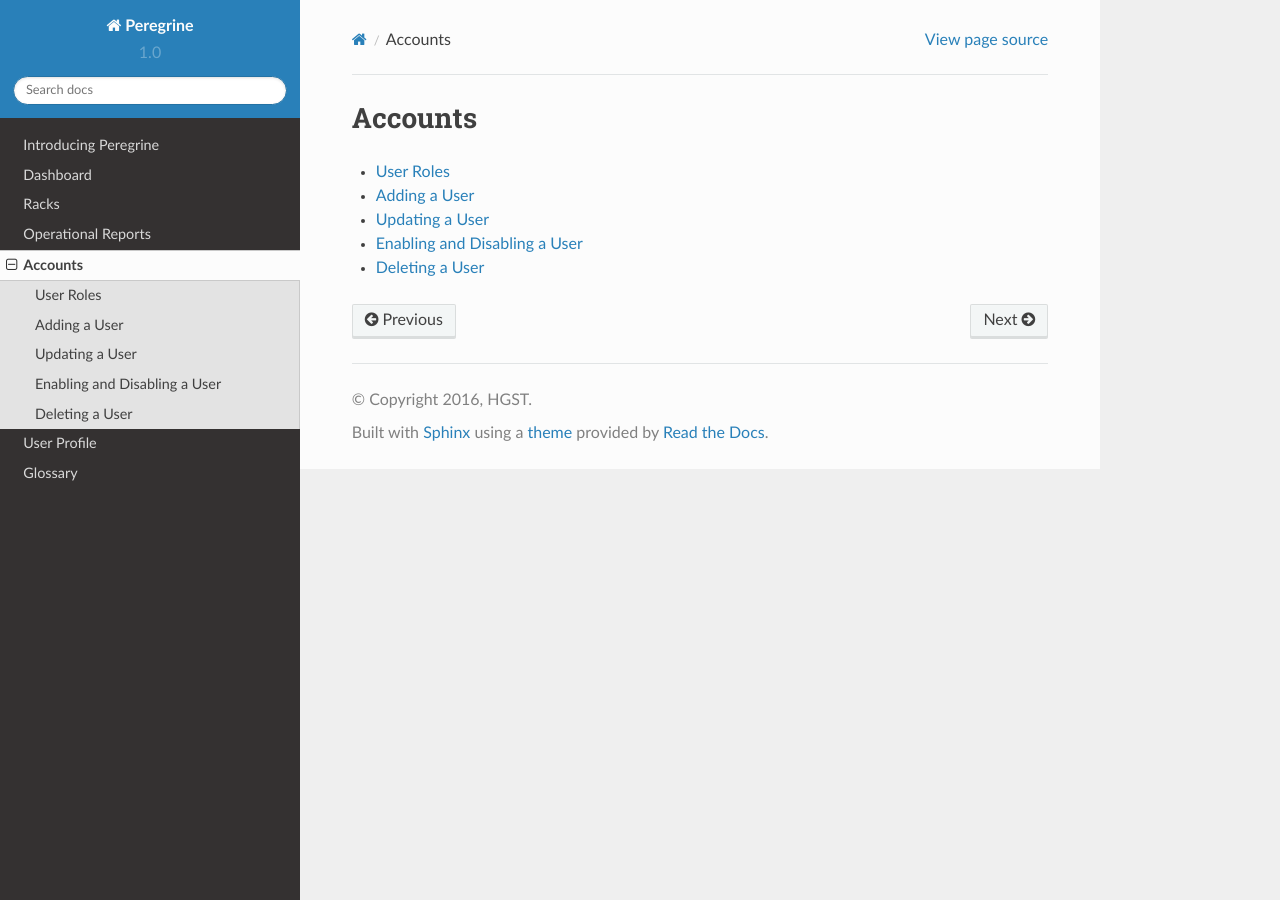
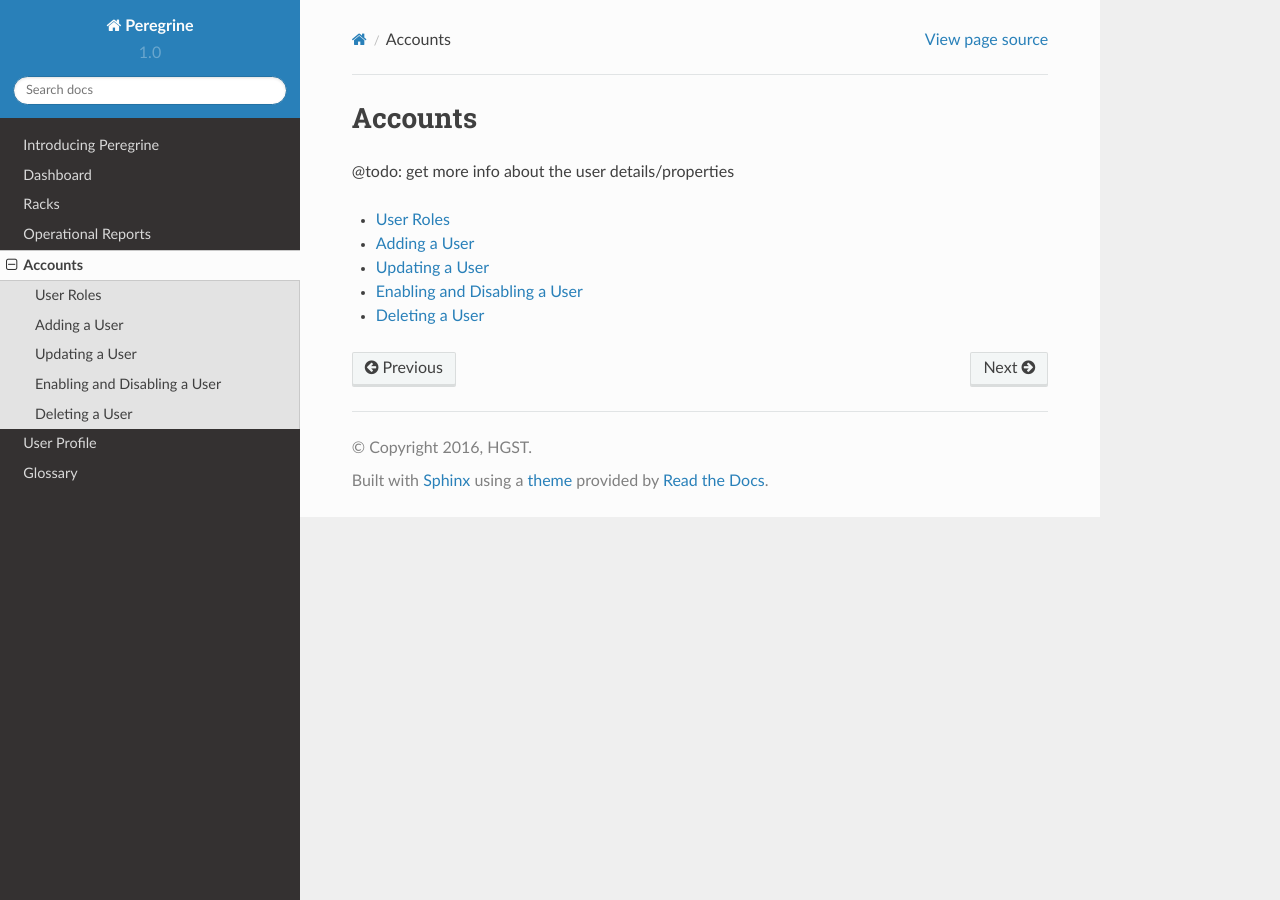
Before and after one commit to tdewolf/peregrine, a Sphinx documentation site: the page built from source/accounts/accounts.rst, in a window 1280 px wide. Built offline with Sphinx 7.4.7 and the Read the Docs theme 2.0.0, drawn with Linux system fonts in a browser that asks for light colours.

```diff
--- a/source/accounts/accounts.rst
+++ b/source/accounts/accounts.rst
@@ -2,6 +2,8 @@
 
 Accounts
 ========
+
+@todo: get more info about the user details/properties
 
 .. toctree::
 
--- a/source/accounts/user_roles.rst
+++ b/source/accounts/user_roles.rst
@@ -2,6 +2,8 @@
 
 User Roles
 ==========
+
+@todo: difference between persona and user role
 
 Every user belongs to an account. The role of the user defines the privilege level.
 
--- a/source/conf.py
+++ b/source/conf.py
@@ -213,7 +213,7 @@
     #'pointsize': '10pt',
 
     # Additional stuff for the LaTeX preamble.
-    'preamble': r'\input{../../_templates/preamble.texp',
+    'preamble': r'\input{../../_templates/preamble.texp}',
 
     # Bookcover and titlepage
     'maketitle': r'\input{../../_templates/frontmatter.texp}',
@@ -231,7 +231,7 @@
     #'pointsize': '10pt',
 
     # Additional stuff for the LaTeX preamble.
-    'preamble': r'\input{../../source/_templates/preamble.texp',
+    'preamble': r'\input{../../source/_templates/preamble.texp}',
 
     # Bookcover and titlepage
     'maketitle': r'\input{../../source/_templates/frontmatter.texp}',
```
Also changed, not shown: requirements.txt (added, +9 -0 lines), 1 other file.
